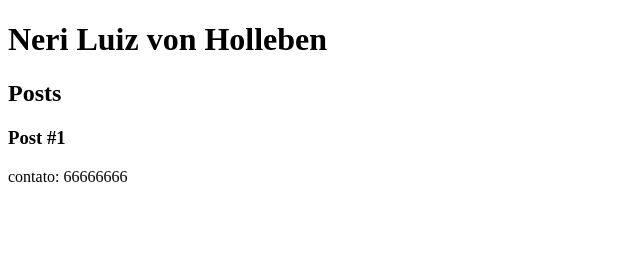
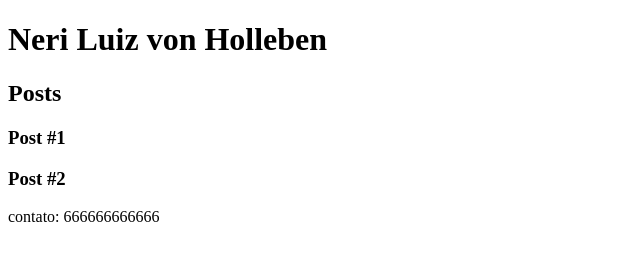
Before and after one commit to neriluiz/BootCampJogos, a plain HTML site: page index.html in a window 1280 px wide. Shown: the whole page, without its empty margins (0-640 px from the left). Drawn offline with Linux system fonts and the light colour scheme.

Commit message:
Add post #2

```diff
--- a/index.html
+++ b/index.html
@@ -15,7 +15,10 @@
             <article>
                 <h3>Post #1</h3>
             </article>
+            <article>
+                <h3>Post #2</h3>
+            </article>
         </section>
-        <footer>contato: 66666666</footer>
+        <footer>contato: 666666666666</footer>
     </body>
 </html>
```
